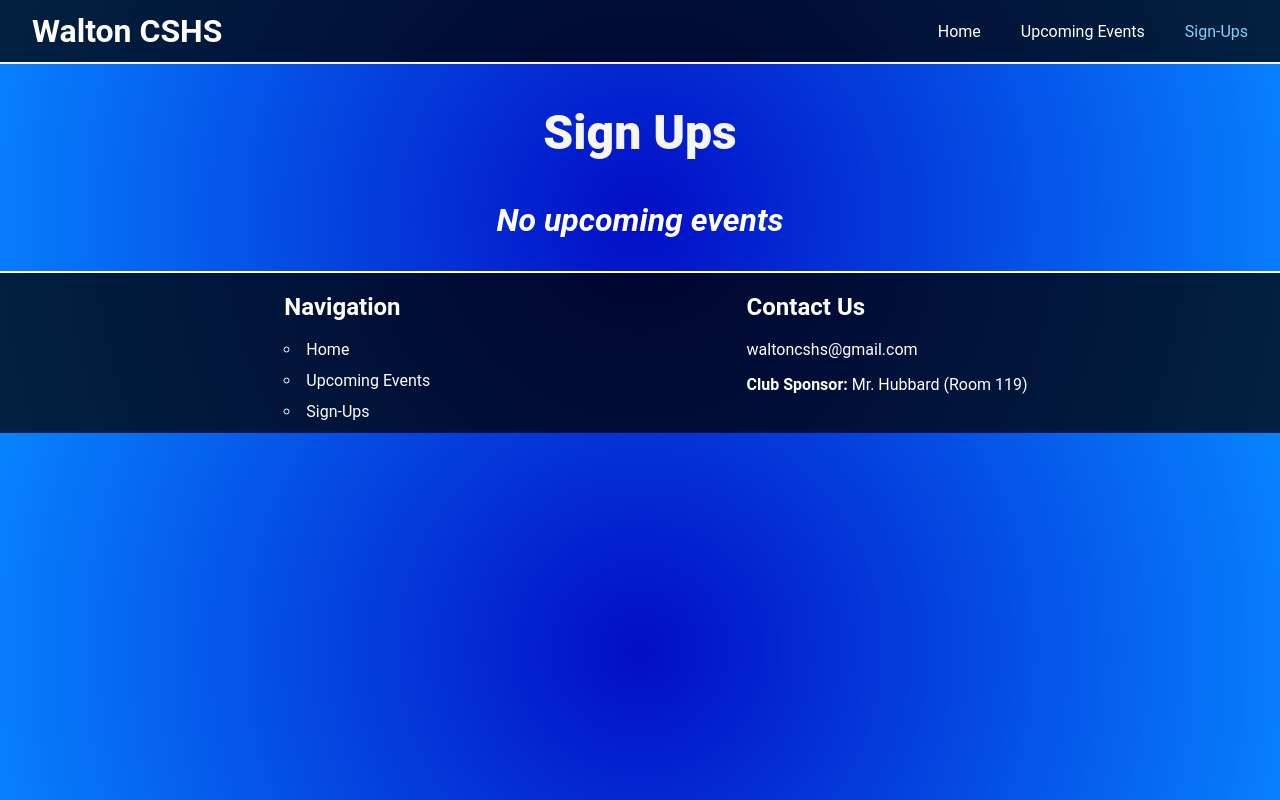
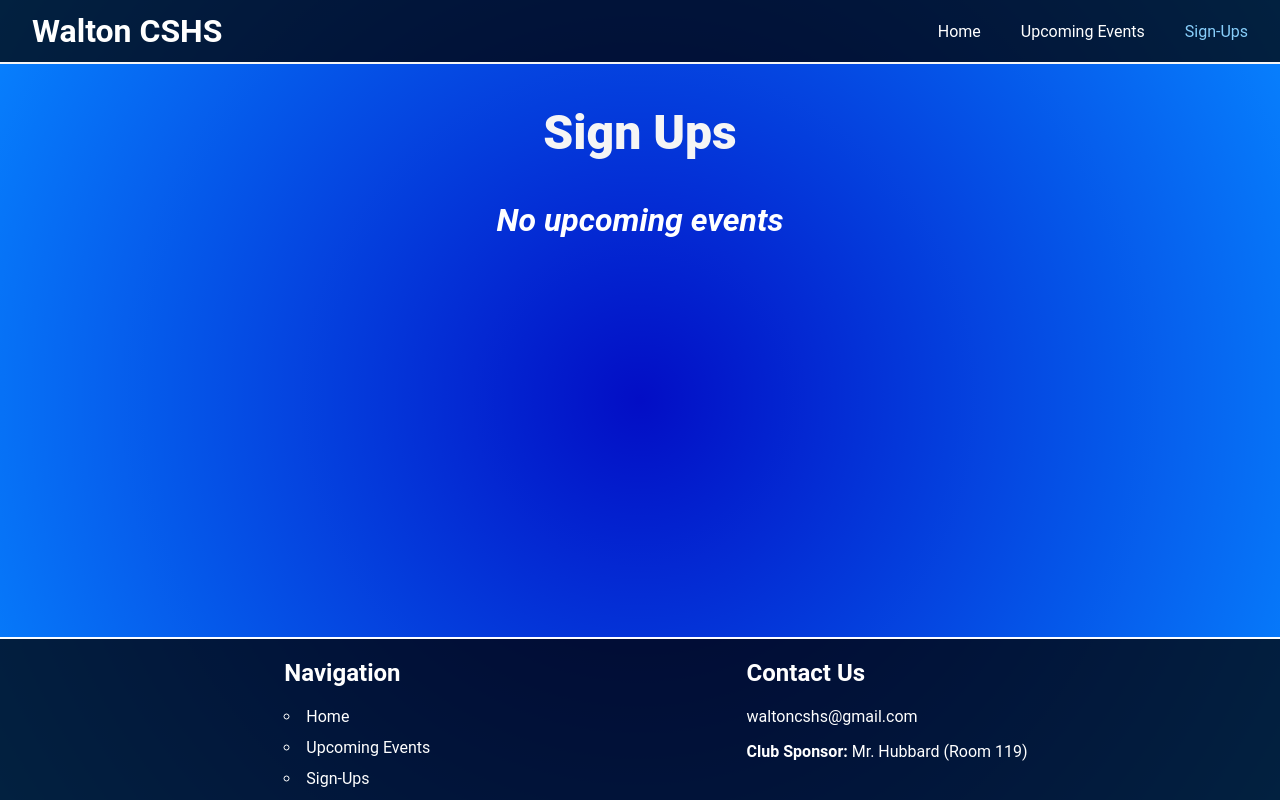
Before and after one commit to vipban/waltoncshs, a React (Create React App) app: page /sign-ups in a window 1280 px wide. Built offline with nearby package versions, Linux system fonts and the light colour scheme; no server answers; the database is empty.

Commit message:
Ensure vh is >= 100

```diff
--- a/src/App.css
+++ b/src/App.css
@@ -5,6 +5,16 @@
     font-family: 'Roboto', sans-serif;
 }
 
+.content {
+    display: flex;
+    flex-direction: column;
+    min-height: 100vh;
+}
+
+Header, .router-container, Footer {
+    flex: 1;
+}
+
 Footer {
     position: absolute;
     bottom: 0;
--- a/src/App.js
+++ b/src/App.js
@@ -14,7 +14,7 @@ import { Route, Routes } from 'react-router-dom'
 
 function App() {
   return (
-    <>
+    <div className='content'>
       <Header />
       <div className='router-container'>
         <Routes>
@@ -24,7 +24,7 @@ function App() {
         </Routes>
       </div>
       <Footer />
-    </>
+    </div>
   );
 }
 
```
